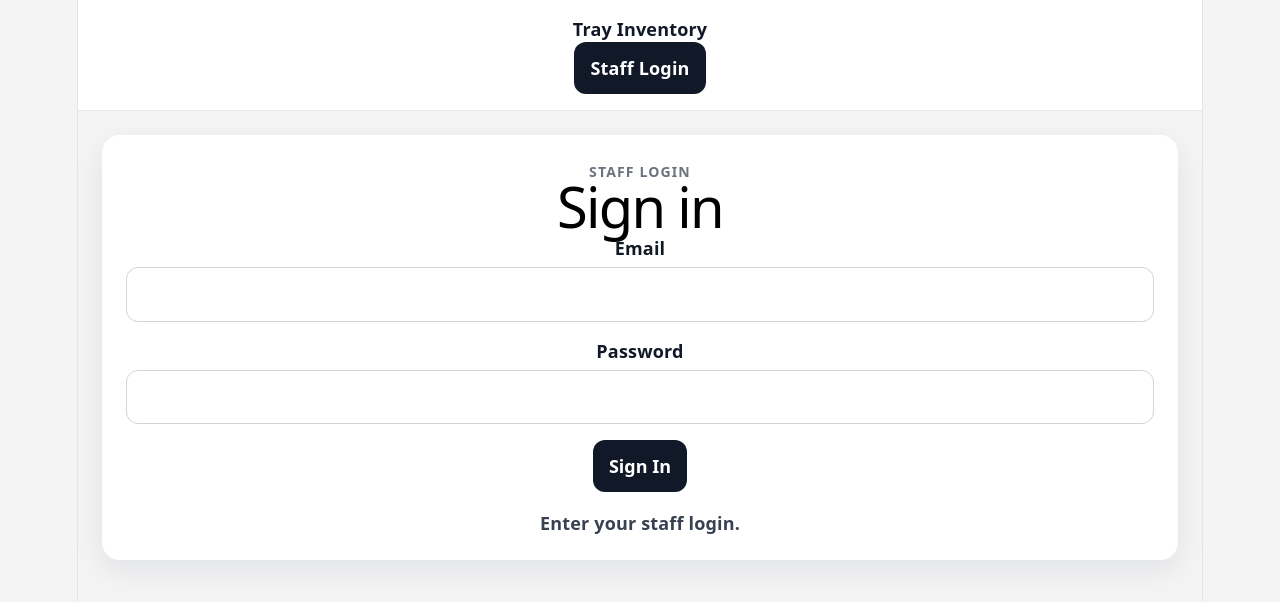
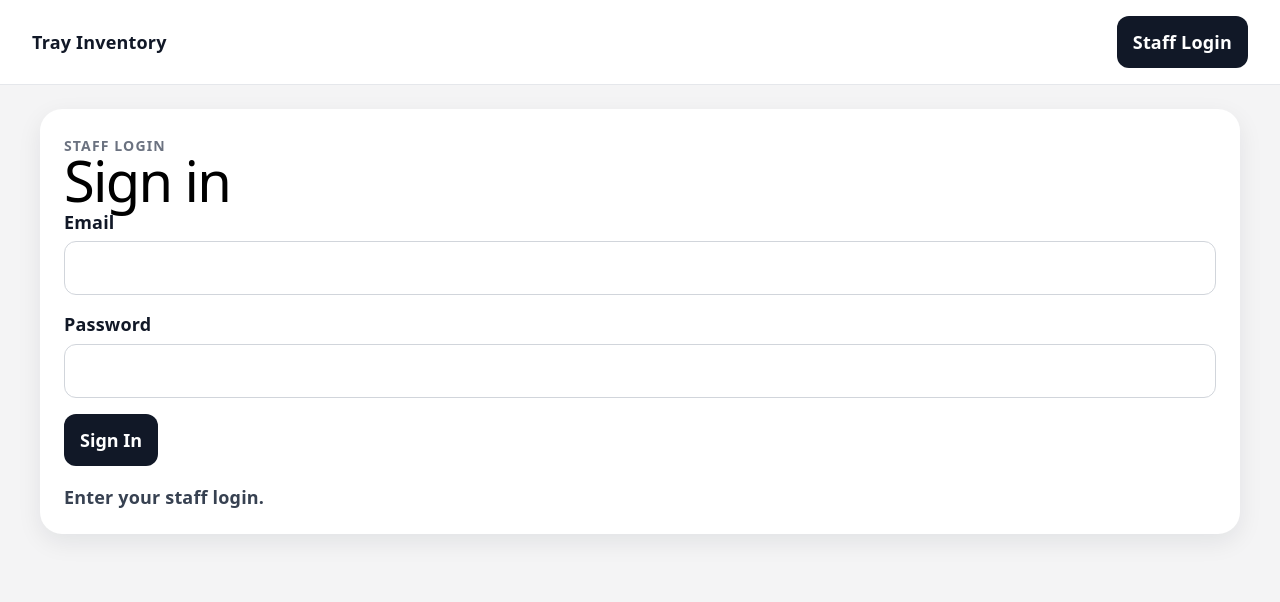
Before and after one commit to MaxwellVale/Tray-Inventory, a React (Vite) app: page /login in a window 1280 px wide. Shown: the top 602 px of the page. Built offline with nearby package versions, Linux system fonts and the light colour scheme; no server answers.

Commit message:
Fixed layout of pages in CSS to remove empty side borders and extend header to edges of page

```diff
--- a/src/App.css
+++ b/src/App.css
@@ -19,9 +19,18 @@ a {
 }
 
 .app-header {
+  width: 100%;
   background: white;
   border-bottom: 1px solid #e5e7eb;
-  padding: 16px 20px;
+  /* padding: 16px 20px; */
+}
+
+.app-header-inner {
+  display: flex;
+  align-items: center;
+  justify-content: space-between;
+  gap: 16px;
+  padding: 16px 32px;
 }
 
 .brand {
@@ -29,16 +38,27 @@ a {
   text-decoration: none;
 }
 
+.header-actions {
+  display: flex;
+  align-items: center;
+  gap: 12px;
+}
+
+.user-label {
+  color: #374151;
+  font-weight: 700;
+}
+
 .page {
-  width: min(1200px, 100%);
+  width: min(1248px, 100%);
   margin: 0 auto;
   padding: 24px;
 }
 
 .card {
   background: white;
-  border-radius: 18px;
-  box-shadow: 0 10px 30px rgba(15, 23, 42, 0.08);
+  border-radius: 22px;
+  box-shadow: 0 8px 24px rgba(15, 23, 42, 0.08);
   padding: 24px;
 }
 
@@ -515,7 +535,7 @@ button:disabled {
 
 .rack-group,
 .shelf-group {
-  border: 1px solid #d1d5db;
+  border: 1px solid #d8dadd;
   border-radius: 16px;
   background: white;
   overflow: hidden;
@@ -534,37 +554,31 @@ button:disabled {
 }
 
 .rack-summary {
-  padding: 16px 18px;
-  font-size: 1.2rem;
+  padding: 14px 18px;
+  font-size: 1.15rem;
   font-weight: 800;
   color: #111827;
-  background: #9a9a9a;
+  background: #d7d9dc;
   border-bottom: 1px solid #d1d5db;
 }
 
 .shelf-summary {
-  padding: 14px 16px;
-  font-size: 1rem;
+  padding: 12px 14px;
+  font-size: 0.98rem;
+  font-weight: 700;
   color: #374151;
-  background: #d7d7d7;
+  background: #eef0f2;
   border-bottom: 1px solid #e5e7eb;
 }
 
 .rack-group-body {
-  padding: 14px;
+  padding: 12px;
   display: grid;
-  gap: 14px;
-  background: #ffffff
+  gap: 10px;
+  background: #ffffff;
 }
 
 .shelf-group-body {
-  padding: 14px;
-  background: #fafafa
+  padding: 12px;
+  background: #fafafa;
 }
-
-.rack-group[open] > .rack-summary {
-  background: #9a9a9a;
-}
-.shelf-group[open] > .shelf-summary {
-  background: #d7d7d7;
-}
--- a/src/App.jsx
+++ b/src/App.jsx
@@ -17,6 +17,7 @@ export default function App() {
     <BrowserRouter>
       <div className="app-shell">
         <header className="app-header">
+          <div className="app-header-inner">
             <Link to="/" className="brand">
               Tray Inventory
             </Link>
@@ -37,6 +38,7 @@ export default function App() {
                 </Link>
               )}
             </div>
+          </div>
         </header>
 
         <Routes>
--- a/src/index.css
+++ b/src/index.css
@@ -55,12 +55,10 @@ body {
 }
 
 #root {
-  width: 1126px;
-  max-width: 100%;
-  margin: 0 auto;
-  text-align: center;
-  border-inline: 1px solid var(--border);
+  width: 100%;
   min-height: 100svh;
+  margin: 0;
+  padding: 0;
   display: flex;
   flex-direction: column;
   box-sizing: border-box;
```
Lines whose indentation alone changed are shown as unchanged.
